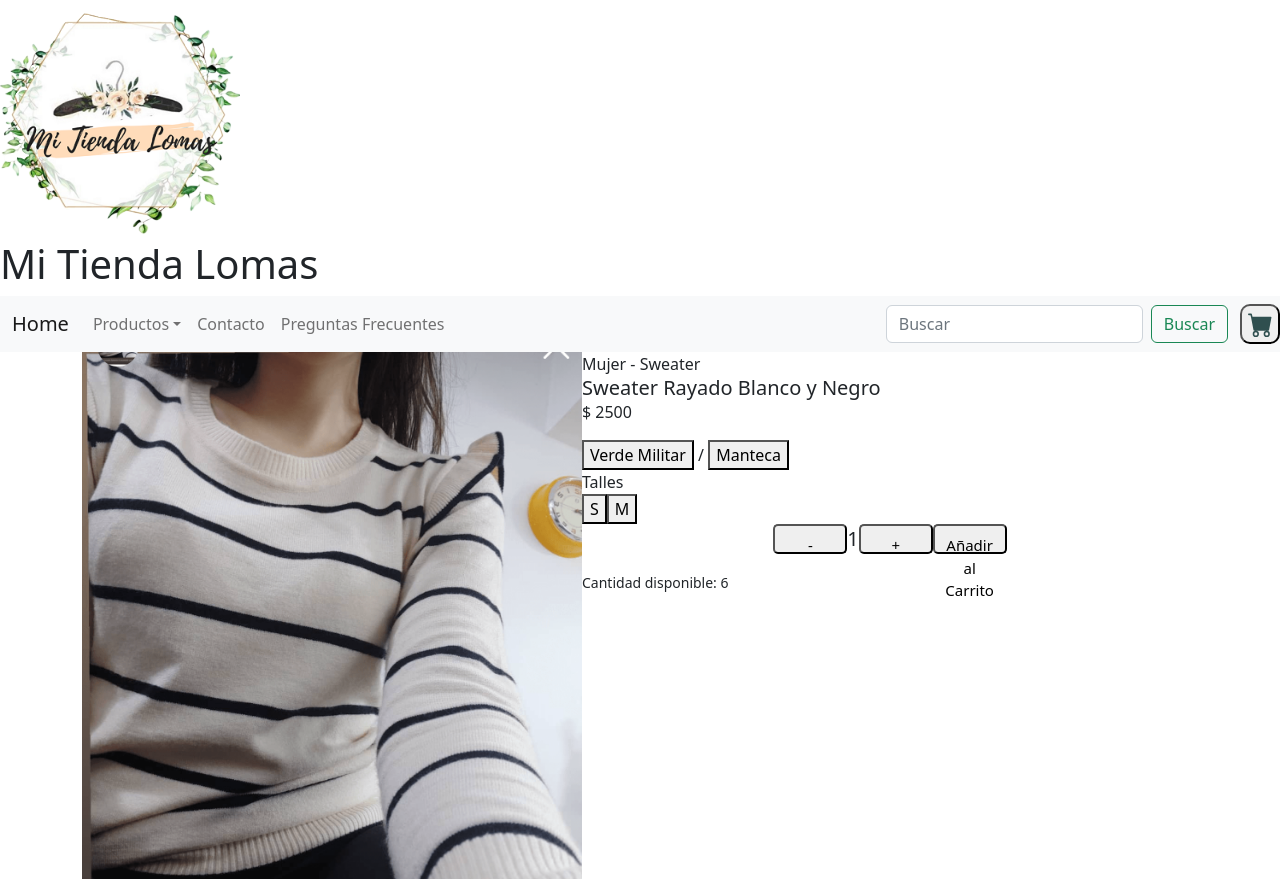
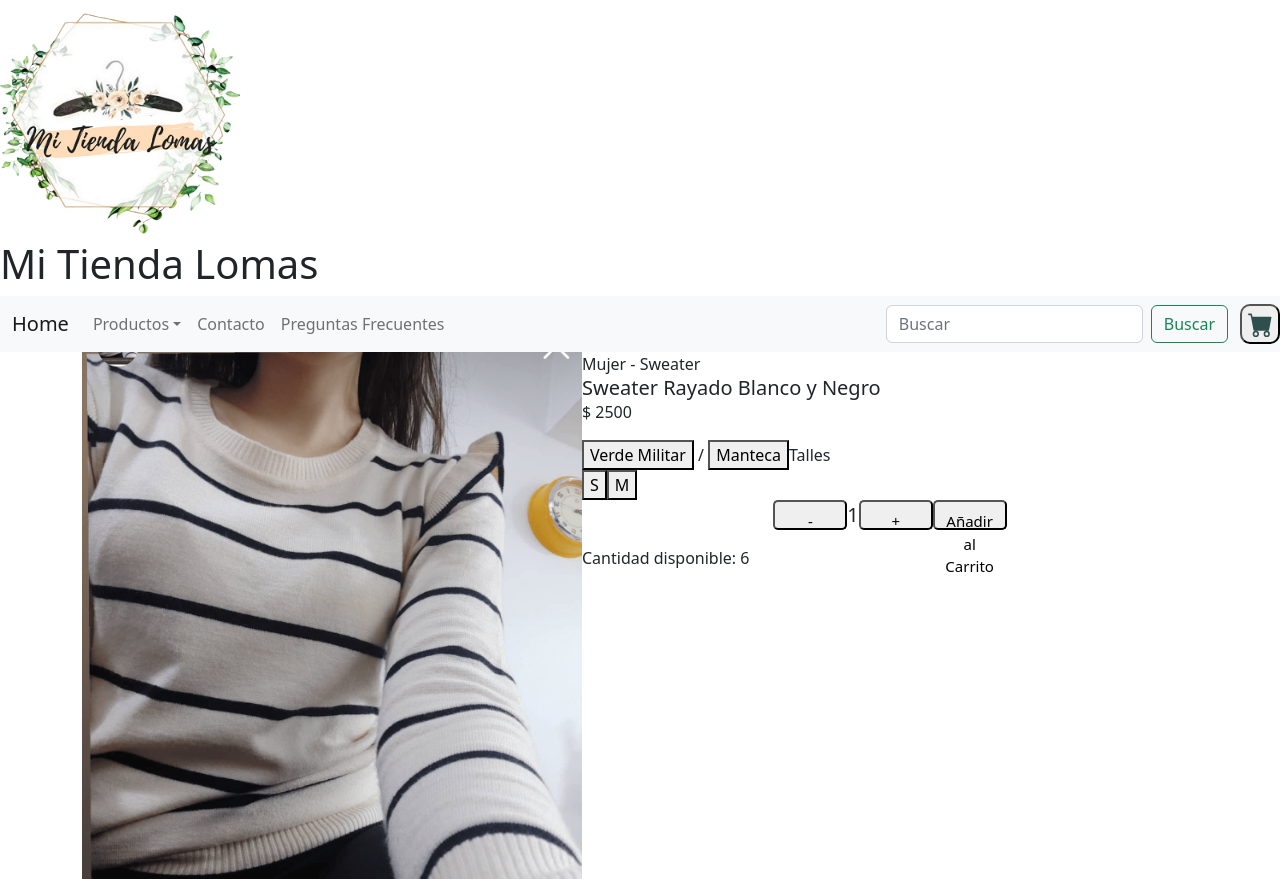
Before and after one commit to FlorSabatino/ecommercereactSabatino, a React (Create React App) app: page /productos/1 in a window 1280 px wide. Built offline with nearby package versions, Linux system fonts and the light colour scheme.

Commit message:
actualizacion

```diff
--- a/src/components/ItemDetail/ItemDetail.js
+++ b/src/components/ItemDetail/ItemDetail.js
@@ -17,9 +17,8 @@ const ItemDetail = ({data}) => {
             <span className="categoria">Mujer - Sweater</span>
             <h5 className="card-title">{data.title}</h5>
             <p className="detail-info-precio"> $ {data.price}</p>
-            <div className="detail-info-color">
                 <button>Verde Militar</button> / <button>Manteca</button>
-            </div>
+
             <span>Talles</span>
             <div className="datail-info-talles">
                 <button>S</button>
@@ -27,11 +26,12 @@ const ItemDetail = ({data}) => {
             </div>
             {console.log("cantidadSeleccionada: ", cantidadSeleccionada )}
             {
-              cantidadSeleccionada < 1 ? <button><Link to="/cart">Terminar compra</Link></button> : <ItemCount cantidadSeleccionada={setcantidadSeleccionada}/>
+                cantidadSeleccionada > 1 ? <button>Terminar compra</button> : <ItemCount cantidadSeleccionada={setcantidadSeleccionada}/>
             }
 
 
-            <p className="cardText"><small className="textMmuted">Cantidad disponible: {stock}</small></p>
+
+            <p>Cantidad disponible: {stock}</p>
         </div>
         </>
     );
```
